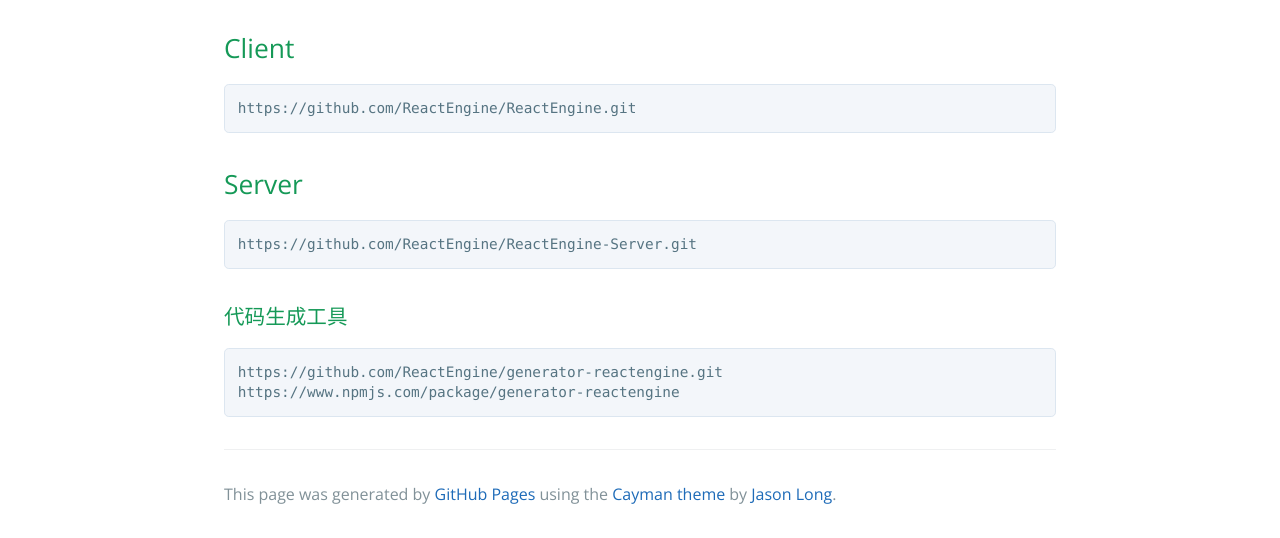
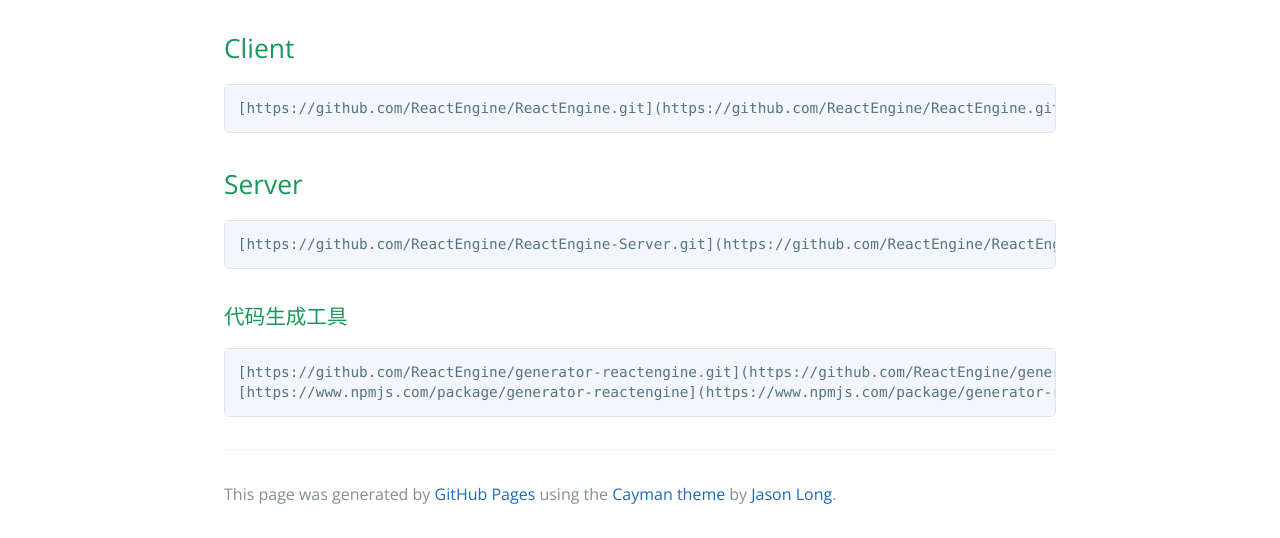
Before and after one commit to ReactEngine/reactengine.github.com, a plain HTML site: page index.html in a window 1280 px wide. Shown: the part 475-1013 px from the top of the page. Drawn offline with nearby package versions, Linux system fonts and the light colour scheme.

Commit message:
Replace master branch with page content via GitHub

```diff
--- a/index.html
+++ b/index.html
@@ -25,20 +25,20 @@
 <h2>
 <a id="client" class="anchor" href="#client" aria-hidden="true"><span aria-hidden="true" class="octicon octicon-link"></span></a>Client</h2>
 
-<pre><code>https://github.com/ReactEngine/ReactEngine.git
+<pre><code>[https://github.com/ReactEngine/ReactEngine.git](https://github.com/ReactEngine/ReactEngine.git)
 </code></pre>
 
 <h2>
 <a id="server" class="anchor" href="#server" aria-hidden="true"><span aria-hidden="true" class="octicon octicon-link"></span></a>Server</h2>
 
-<pre><code>https://github.com/ReactEngine/ReactEngine-Server.git
+<pre><code>[https://github.com/ReactEngine/ReactEngine-Server.git](https://github.com/ReactEngine/ReactEngine-Server.git)
 </code></pre>
 
 <h3>
 <a id="代码生成工具" class="anchor" href="#%E4%BB%A3%E7%A0%81%E7%94%9F%E6%88%90%E5%B7%A5%E5%85%B7" aria-hidden="true"><span aria-hidden="true" class="octicon octicon-link"></span></a>代码生成工具</h3>
 
-<pre><code>https://github.com/ReactEngine/generator-reactengine.git
-https://www.npmjs.com/package/generator-reactengine
+<pre><code>[https://github.com/ReactEngine/generator-reactengine.git](https://github.com/ReactEngine/generator-reactengine.git )
+[https://www.npmjs.com/package/generator-reactengine](https://www.npmjs.com/package/generator-reactengine)
 </code></pre>
 
       <footer class="site-footer">
```
Also changed, not shown: params.json (+1 -1 lines).
